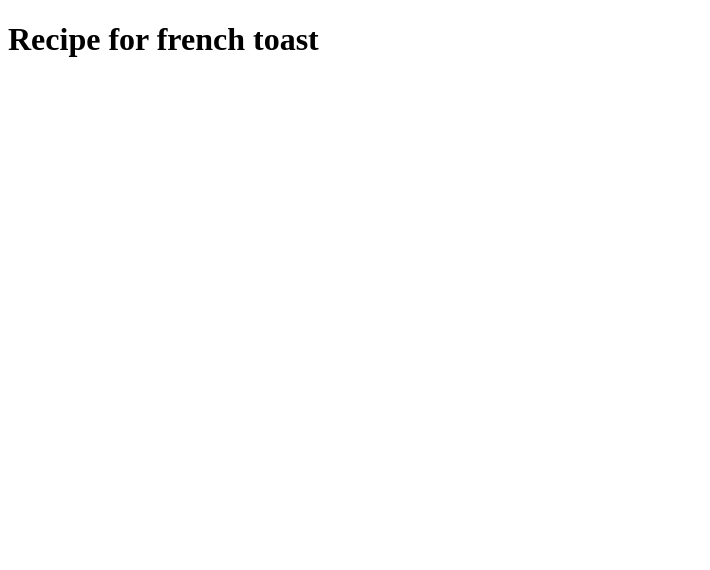
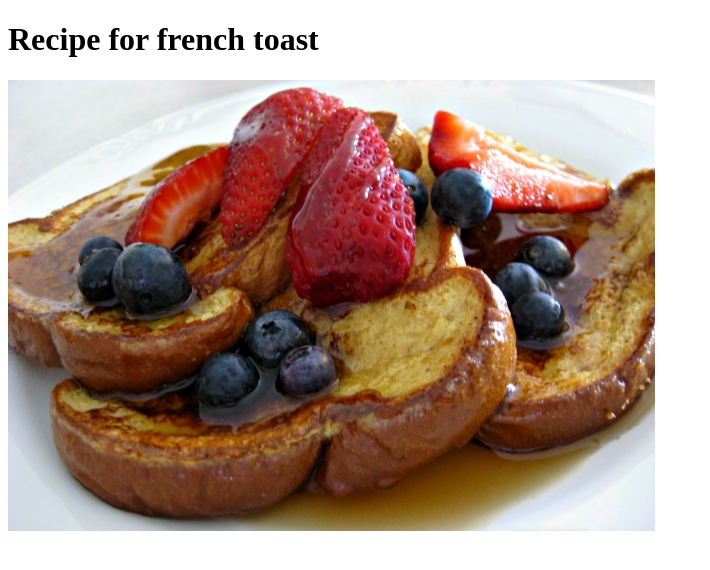
Before and after one commit to MarvCodeReady/odin-recipes, a plain HTML site: page recipes/frenchtoast.html in a window 1280 px wide. Shown: the whole page, without its empty margins (0-710 px from the left). Drawn offline with Linux system fonts and the light colour scheme.

Commit message:
Added ft.png to frenchtoast.html

```diff
--- a/recipes/frenchtoast.html
+++ b/recipes/frenchtoast.html
@@ -7,5 +7,7 @@
 
     <body>
         <h1>Recipe for french toast</h1>
+        <!--here is an img element-->
+        <img src="../recipes/odin-images/ft.png" alt="Picture of french toast">
     </body>
 </html>
```
Also changed, not shown: recipes/odin-images/ft.png (added).
